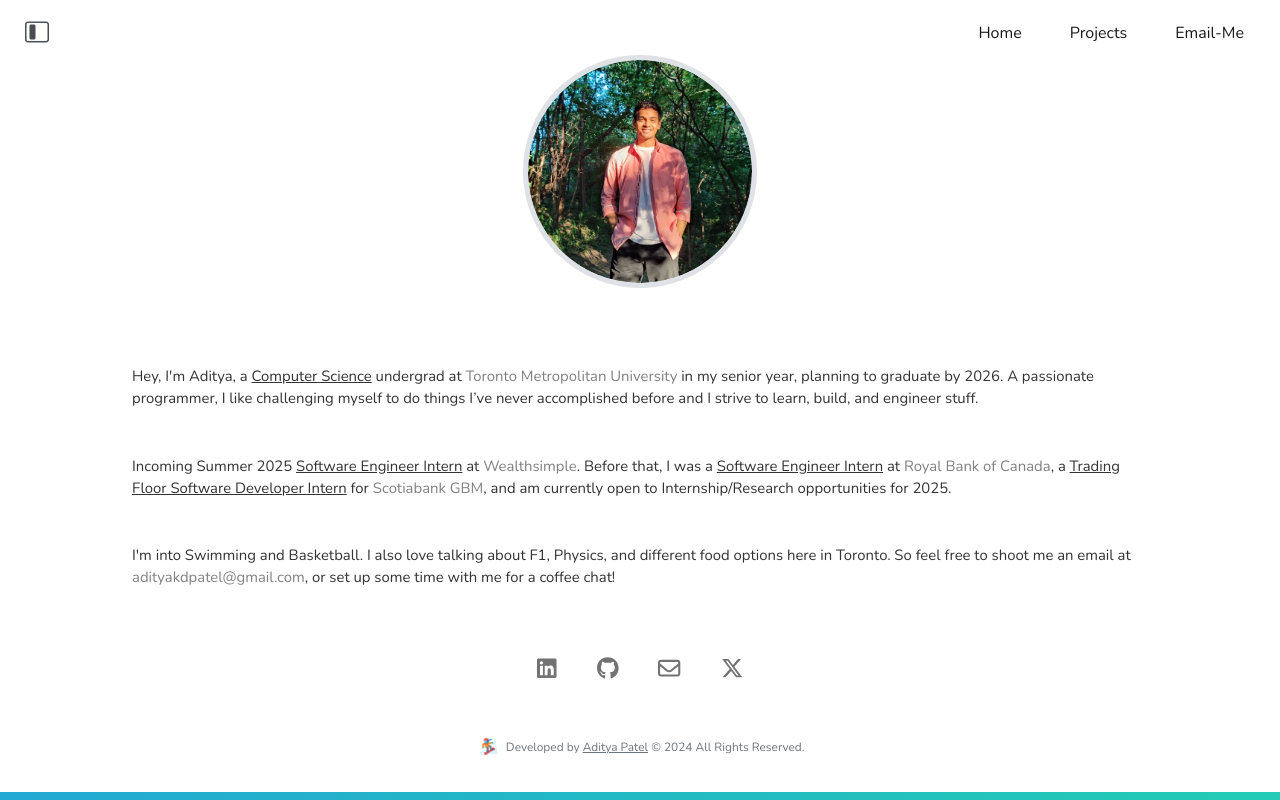
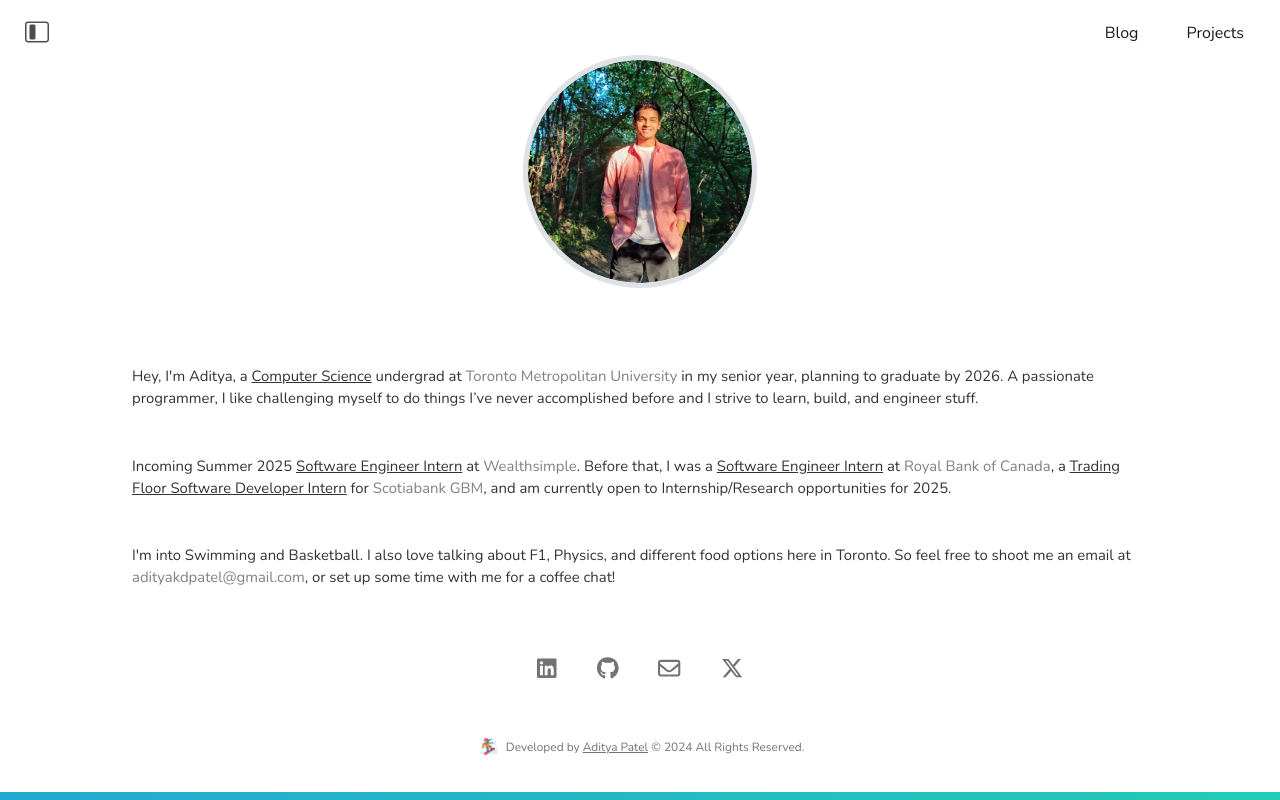
Before and after one commit to thisisadityapatel/aditya-patel.com, a Next.js app: page / in a window 1280 px wide. Built offline with nearby package versions, Linux system fonts and the light colour scheme; no server answers.

Commit message:
feat: change sidebar

```diff
--- a/src/components/Header.js
+++ b/src/components/Header.js
@@ -1,7 +1,9 @@
 import React from 'react'
 import Link from 'next/link'
+import { useRouter } from "next/router";
 
 const Header = () => {
+    const router = useRouter();
     return (
         <>
             <nav className="navbar navbar-expand-lg navbar-light navbar-inner transparent" style={{ opacity: "0.85 !important" }}>
@@ -16,14 +18,15 @@ const Header = () => {
                     </button>
                     <div className="collapse navbar-collapse" id="navbarNavDropdown">
                         <ul className="ms-auto navbar-nav navbarItems">
+                            {(router.pathname !== '/') &&
+                            (<li className="nav-item">
+                                <Link className="nav-link hover-underline-animation active" aria-current="page" href="/">Home</Link>
+                            </li>)}
                             <li className="nav-item">
-                                <Link className="nav-link hover-underline-animation active" aria-current="page" href="/">Home</Link>
+                                <Link className="nav-link hover-underline-animation active" aria-current="page" href="/blog">Blog</Link>
                             </li>
                             <li className="nav-item">
                                 <Link className="nav-link hover-underline-animation active" aria-current="page" href="/misc">Projects</Link>
-                            </li>
-                            <li className="nav-item">
-                                <a className="nav-link hover-underline-animation active" href="mailto:aditya.patel@torontomu.ca">Email-Me</a>
                             </li>
                         </ul>
                     </div>
```
